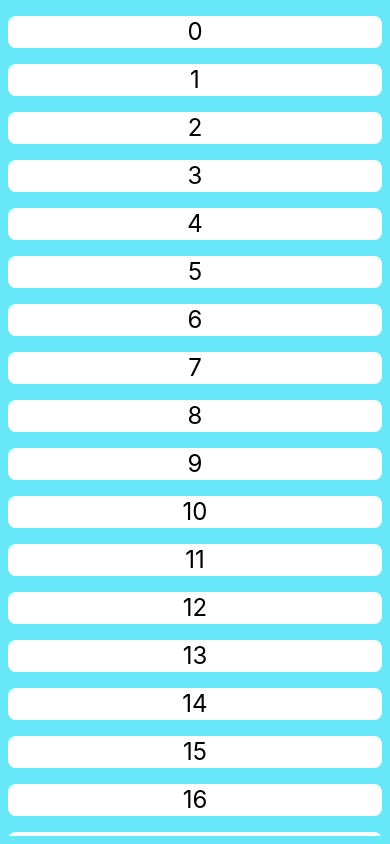
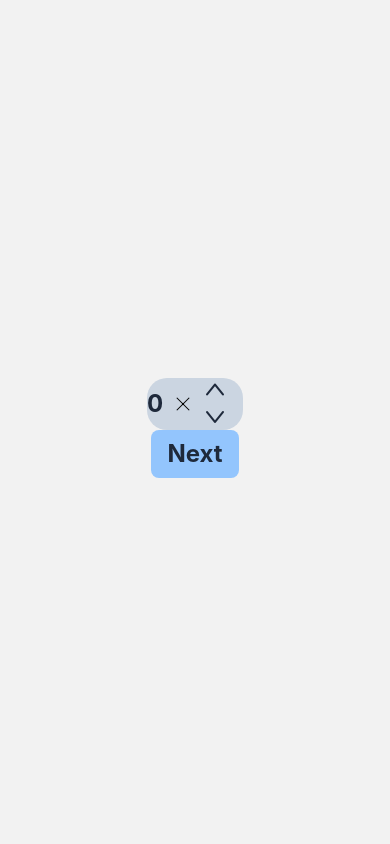
Before and after one commit to uvnb195/CRO102_Lab, a React Native app in the folder my-app/: screen /Lab56 in a window 390 px wide. Built offline with nearby package versions, Linux system fonts and the light colour scheme.

Commit message:
lab 6 bai 2 ok

```diff
--- a/my-app/App.tsx
+++ b/my-app/App.tsx
@@ -9,6 +9,10 @@ import { HeaderData } from './src/lab2/Header';
 import Lab3 from './src/lab3/Lab3';
 import FlatlistAnim from './src/lab3/FlatlistAnim';
 import Lab4Picker from './src/lab4/Lab4Picker';
+import Content from './src/lab5-6/Content';
+import { Provider } from 'react-redux';
+import { store } from './src/redux/store';
+import DummyJson from './src/lab5-6/DummyJson';
 
 export type RootParams = {
   Lab1Home: undefined,
@@ -16,15 +20,18 @@ export type RootParams = {
   Lab2: undefined,
   Lab3: undefined,
   Lab3Flatlist: undefined,
-  Lab4Picker: undefined
+  Lab4Picker: undefined,
+  Lab56: undefined,
+  Lab56Api: undefined
 }
 
 const Stack = createNativeStackNavigator<RootParams>()
 
 export default function App() {
   return (
+    <Provider store={store}>
       <NavigationContainer>
-      <Stack.Navigator initialRouteName='Lab3Flatlist' screenOptions={{ headerShown: false }}>
+        <Stack.Navigator initialRouteName='Lab56' screenOptions={{ headerShown: false }}>
           <Stack.Screen name='Lab1Home' component={Lab1} />
           <Stack.Screen name='Lab1Bai3' component={Form} />
           <Stack.Screen name='Lab2' component={Lab2} />
@@ -32,8 +39,11 @@ export default function App() {
           <Stack.Screen
             name='Lab3Flatlist'
             component={FlatlistAnim} />
-        <Stack.Screen name='Lab4Picker' component={Lab4Picker} />
+          {/* <Stack.Screen name='Lab4Picker' component={Lab4Picker} /> */}
+          <Stack.Screen name='Lab56' component={Content} /><Stack.Screen name='Lab56Api' component={DummyJson} />
         </Stack.Navigator>
       </NavigationContainer>
+    </Provider>
+
   );
 }
--- a/my-app/package.json
+++ b/my-app/package.json
@@ -13,14 +13,16 @@
     "@expo/vector-icons": "^14.0.0",
     "@react-navigation/native": "^6.1.16",
     "@react-navigation/native-stack": "^6.9.25",
+    "@reduxjs/toolkit": "^2.2.2",
     "expo": "~50.0.13",
     "expo-status-bar": "~1.11.1",
     "nativewind": "^2.0.11",
     "react": "18.2.0",
     "react-native": "0.73.5",
+    "react-native-reanimated": "~3.6.2",
     "react-native-safe-area-context": "4.8.2",
     "react-native-screens": "~3.29.0",
-    "react-native-reanimated": "~3.6.2"
+    "react-redux": "^9.1.0"
   },
   "devDependencies": {
     "@babel/core": "^7.20.0",
--- /dev/null
+++ b/my-app/src/lab5-6/Content.tsx
@@ -0,0 +1,57 @@
+import { View, Text, SafeAreaView, TouchableOpacity } from 'react-native'
+import React from 'react'
+import { AntDesign, EvilIcons } from '@expo/vector-icons'
+import { useDispatch, useSelector } from 'react-redux'
+import { RootState } from '../redux/store'
+import { resetValue, updateValue } from '../redux/counterSlice'
+import { useNavigation } from '@react-navigation/native'
+import { NativeStackNavigationProp, NativeStackNavigatorProps, NativeStackScreenProps } from '@react-navigation/native-stack/lib/typescript/src/types'
+import { RootParams } from '../../App'
+
+const Content = () => {
+    const navigator = useNavigation<NativeStackNavigationProp<RootParams>>()
+    const dispatch = useDispatch()
+    const counterSelector = useSelector((state: RootState) => state.counter.value)
+    const handleChangeCounter = (value: number) => {
+        dispatch(updateValue(value))
+    }
+
+    const handleResetCounter = () => {
+        dispatch(resetValue())
+    }
+
+    return (
+        <SafeAreaView className='w-full h-full p-2 pt-5 items-center justify-center' >
+            <View className='rounded-[20px] h-[100] items-center flex-row justify-center bg-slate-300'>
+                <View className=' w-[200] p-[10]  items-center justify-center h-full'>
+                    <Text className='text-2xl font-bold text-slate-800'>{counterSelector}</Text>
+                </View>
+                <TouchableOpacity onPress={handleResetCounter}>
+                    <View className='p-2'>
+                        <EvilIcons name='close' size={24} />
+
+                    </View>
+                </TouchableOpacity>
+
+                <View className='h-full justify-evenly pr-4'>
+                    <TouchableOpacity onPress={() => handleChangeCounter(+1)}>
+                        <AntDesign name='up' size={24} color={'rgba(30,41,59,1)'} />
+                    </TouchableOpacity>
+                    <View className='w-full h-[1] bg-slate-400' />
+                    <TouchableOpacity onPress={() => handleChangeCounter(-1)}>
+                        <AntDesign name='down' size={24} color={'rgba(30,41,59,1)'} />
+                    </TouchableOpacity>
+                </View>
+            </View>
+
+            <View>
+                <TouchableOpacity onPress={() => navigator.navigate('Lab56Api')}>
+                    <Text className='text-2xl font-bold text-slate-800 bg-blue-300 px-4 py-2 rounded-lg mt-[20]'>Next</Text>
+                </TouchableOpacity>
+            </View>
+
+        </SafeAreaView>
+    )
+}
+
+export default Content
--- /dev/null
+++ b/my-app/src/lab5-6/DummyJson.tsx
@@ -0,0 +1,34 @@
+import { View, Text, TouchableOpacity, ActivityIndicator, FlatList } from 'react-native'
+import React from 'react'
+import { useGetProductsQuery } from '../redux/productsApi'
+import { MaterialIcons } from '@expo/vector-icons'
+
+const DummyJson = () => {
+    const { data, isError, isLoading } = useGetProductsQuery({})
+    console.log(data?.products?.length);
+
+    return (
+        <View className='w-full h-full pt-5 flex-col items-center'>
+            {/* <TouchableOpacity disabled={isLoading || isError}>
+                <View className={`${isLoading || isError ? 'bg-slate-400 ' : 'bg-blue-300 '}px-4 h-[50] items-center justify-center rounded-lg`}>
+                    <Text className='font-bold text-lg'>Get All Products</Text>
+                </View>
+            </TouchableOpacity> */}
+            <View className='mt-5'>
+                {isLoading == true && <ActivityIndicator size={40} color={'black'} />}
+                {isError == true &&
+                    <View className='flex-row  items-center '>
+                        <MaterialIcons name='error-outline' size={40} color='red' />
+                        <Text className='ml-2 text-lg' style={{ color: 'red' }}>Error fetching data</Text>
+                    </View>}
+                {data && <FlatList data={data.products} renderItem={({ item, index }) =>
+                    <View className={`border-y-[1px] ${index % 2 == 0 ? ' bg-blue-100 ' : '  bg-yellow-100 '}`}>
+                        <Text className='text-2xl font-bold ' key={item.id} >{item.title}</Text>
+                    </View>
+                } />}
+            </View>
+        </View>
+    )
+}
+
+export default DummyJson
--- /dev/null
+++ b/my-app/src/redux/counterSlice.ts
@@ -0,0 +1,22 @@
+import { createSlice } from "@reduxjs/toolkit";
+
+export interface CounterState { value: number }
+
+const initialState: CounterState = { value: 0 }
+
+export const counterSlice = createSlice({
+    name: 'counter',
+    initialState,
+    reducers: {
+        updateValue: (state, action) => {
+            state.value += action.payload
+        },
+        resetValue: (state) => ({
+            ...state,
+            value: initialState.value
+        })
+    }
+})
+
+export const { updateValue, resetValue } = counterSlice.actions
+export default counterSlice.reducer
--- /dev/null
+++ b/my-app/src/redux/index.ts
@@ -0,0 +1,3 @@
+import { changeCounter } from "./actions";
+
+export default { changeCounter }
--- /dev/null
+++ b/my-app/src/redux/productsApi.ts
@@ -0,0 +1,13 @@
+import { createApi, fetchBaseQuery } from '@reduxjs/toolkit/query/react';
+
+export const productsApi = createApi({
+    reducerPath: 'products',
+    baseQuery: fetchBaseQuery({ baseUrl: 'https://dummyjson.com' }),
+    endpoints: (builder) => ({
+        getProducts: builder.query({
+            query: () => '/products',
+        }),
+    }),
+});
+
+export const { useGetProductsQuery } = productsApi;
--- /dev/null
+++ b/my-app/src/redux/store.ts
@@ -0,0 +1,13 @@
+import { configureStore } from "@reduxjs/toolkit";
+import counterReducer from "./counterSlice";
+import { productsApi } from "./productsApi";
+
+export const store = configureStore({
+    reducer: {
+        counter: counterReducer,
+        [productsApi.reducerPath]: productsApi.reducer
+    },
+    middleware: (getDefaultMiddleware) => getDefaultMiddleware().concat(productsApi.middleware)
+})
+
+export type RootState = ReturnType<typeof store.getState>
```
Also changed, not shown: 1 other file (tests, documents, lock files or other folders). Lines whose indentation alone changed are shown as unchanged.
